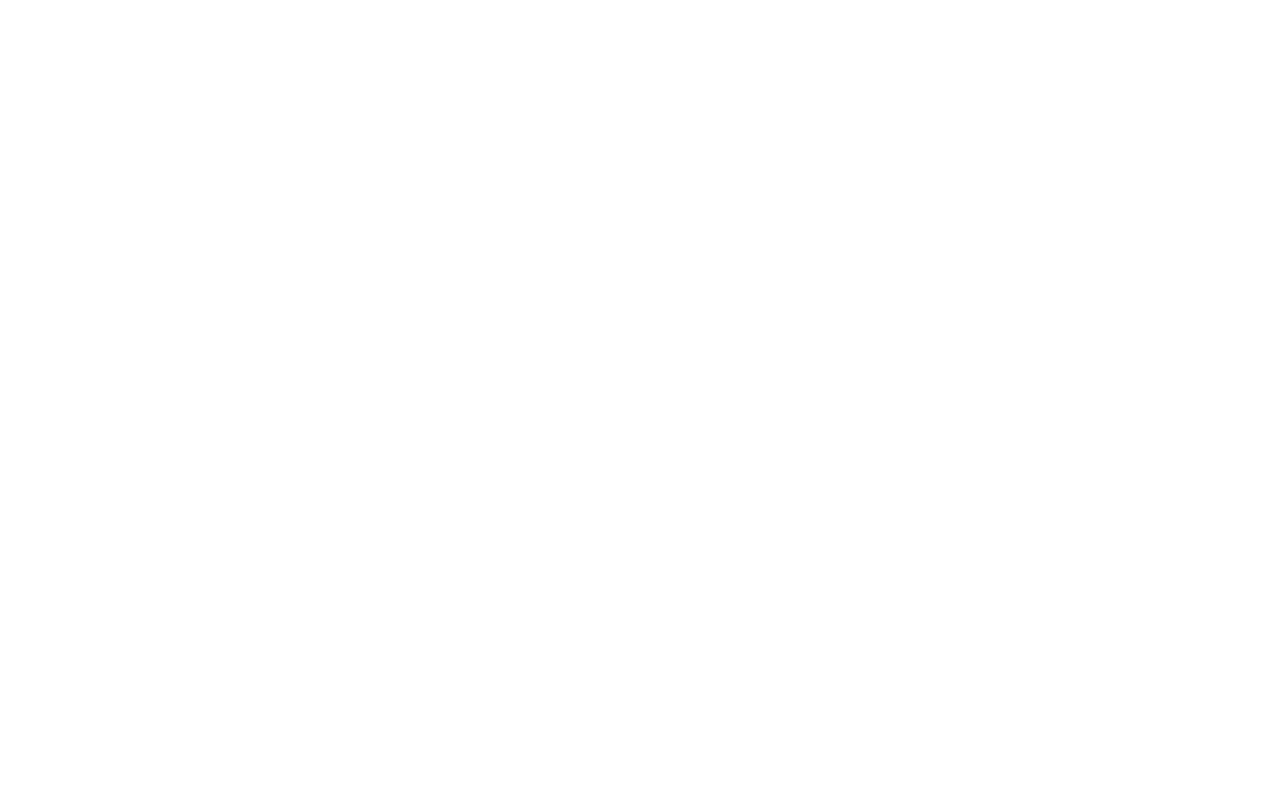
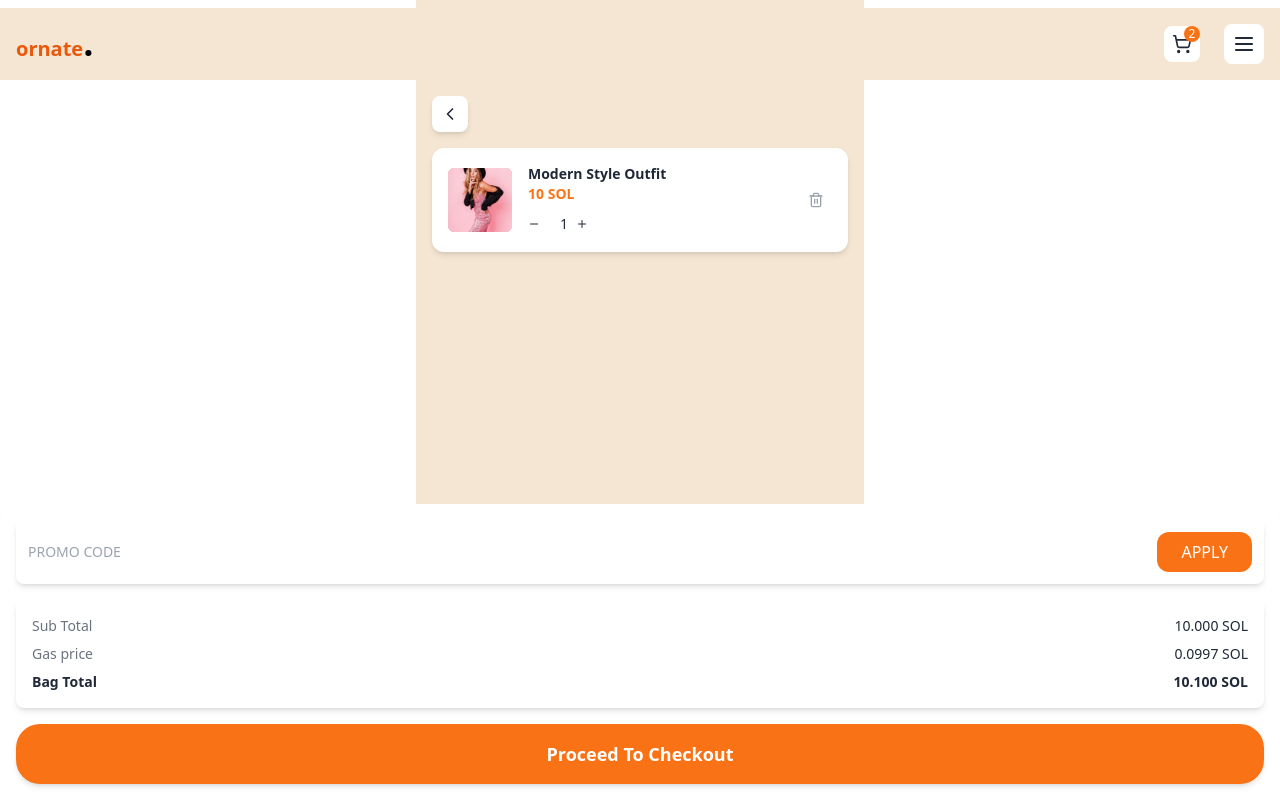
Before and after one commit to nipudas29/ornate, a React (Vite) app in the folder frontend/: page /checkout in a window 1280 px wide. Before the commit this address had no page. Built offline with nearby package versions, Linux system fonts and the light colour scheme; a web font is replaced by a local one.

Commit message:
ADD CHECKOUT PAGE

```diff
--- a/frontend/src/App.jsx
+++ b/frontend/src/App.jsx
@@ -1,5 +1,6 @@
 import './App.css';
 import CardPage from './pages/CardPage';
+import CheckoutPage from './pages/CheckoutPage';
 import HomePage from './pages/HomePage';
 import LoginPage from './pages/LoginPage';
 import { BrowserRouter as Router, Routes, Route, Navigate } from 'react-router-dom';
@@ -12,6 +13,7 @@
         <Route path="/login" element={<LoginPage />} />
         <Route path="/home" element={<HomePage />} />
         <Route path="/card" element={<CardPage />} />
+        <Route path="/checkout" element={<CheckoutPage />} />
       </Routes>
     </Router>
   );
--- a/frontend/src/pages/CardPage.jsx
+++ b/frontend/src/pages/CardPage.jsx
@@ -58,7 +58,7 @@
         <div className="p-4 flex-grow">
             <div className="flex justify-between mb-4">
                 <h2 className="text-xl font-semibold">Modern Style Outfit</h2>
-                <p className="text-lg font-bold">2 ETH</p>
+                <p className="text-lg font-bold">2 SOL</p>
             </div>
             <div className="mb-2">
                 <h1 className="font-semibold text-sm">Details</h1>
--- /dev/null
+++ b/frontend/src/pages/CheckoutPage.jsx
@@ -0,0 +1,151 @@
+import React, { useState } from 'react';
+import { ChevronLeft, ShoppingCart, Menu, Minus, Plus, Trash2 } from 'lucide-react';
+
+function CartIcon() {
+    return (
+        <button variant="ghost" size="icon" className="relative bg-white p-2 rounded-lg">
+            <ShoppingCart className="h-5 w-5" />
+            <span className="absolute top-0 right-0 h-4 w-4 bg-orange-500 rounded-full text-xs text-white flex items-center justify-center">2</span>
+        </button>
+    );
+}
+
+function MenuIcon() {
+    return (
+        <button variant="ghost" size="icon" className='bg-white p-2 rounded-lg'>
+            <Menu className="h-6 w-6" />
+        </button>
+    );
+}
+
+function BackButton() {
+    return (
+        <button
+            className="bg-white p-2 rounded-lg shadow-md"
+            onClick={() => window.history.back()} // Functionality to go back in history
+        >
+            <ChevronLeft className="h-5 w-5" />
+        </button>
+    );
+}
+
+function Header() {
+    return (
+        <header className="fixed top-0 left-0 right-0 bg-[#f5e6d3] p-4 flex justify-between items-center mt-2 z-10">
+            <h1 className="font-bold">
+                <span className="text-xl text-orange-600 md:text-xl font-bold">ornate</span>
+                <span className="text-4xl text-black font-bold leading-none">.</span>
+            </h1>
+            <div className="flex items-center space-x-6">
+                <CartIcon />
+                <MenuIcon />
+            </div>
+        </header>
+    );
+}
+
+// Component to render each cart item
+const CartItem = ({ item, updateQuantity }) => {
+    return (
+        <div className="flex items-center bg-white rounded-xl p-4 shadow-md">
+            <div className={`w-16 h-16 ${item.color} rounded-md mr-4 overflow-hidden`}>
+                <img src={item.image} alt={item.name} className="w-full h-full object-cover" />
+            </div>
+            <div className="flex-grow">
+                <h2 className="font-semibold text-sm">{item.name}</h2>
+                <p className="text-[#f97316] font-bold text-sm">{item.price} SOL</p>
+                <div className="flex items-center mt-2 space-x-2">
+                    <button onClick={() => updateQuantity(item.id, item.quantity - 1)} className="h-6 w-6 p-0">
+                        <Minus className="h-3 w-3" />
+                    </button>
+                    <span className="mx-2 text-sm">{item.quantity}</span>
+                    <button onClick={() => updateQuantity(item.id, item.quantity + 1)} className="h-6 w-6 p-0">
+                        <Plus className="h-3 w-3" />
+                    </button>
+                </div>
+            </div>
+            <button className="h-6 w-6 p-0">
+                <Trash2 className="h-4 w-4 text-gray-400" />
+            </button>
+        </div>
+    );
+};
+
+// Component to render the promo code input and apply button
+const PromoCode = ({ promoCode, setPromoCode }) => {
+    return (
+        <div className="flex gap-2 bg-white p-3 rounded-lg shadow-md">
+            <input
+                type="text"
+                placeholder="PROMO CODE"
+                value={promoCode}
+                onChange={(e) => setPromoCode(e.target.value)}
+                className="flex-grow bg-transparent border-none outline-none text-sm placeholder:text-gray-400"
+            />
+            <button className="bg-[#f97316] text-white px-6 py-2 rounded-xl">APPLY</button>
+        </div>
+    );
+};
+
+// Component to render the subtotal, gas price, and total
+const PricingSummary = ({ subtotal, gasPrice, total }) => {
+    return (
+        <div className="bg-white p-4 rounded-lg shadow-md space-y-2 text-sm">
+            <div className="flex justify-between">
+                <span className="text-gray-500">Sub Total</span>
+                <span>{subtotal.toFixed(3)} SOL</span>
+            </div>
+            <div className="flex justify-between">
+                <span className="text-gray-500">Gas price</span>
+                <span>{gasPrice.toFixed(4)} SOL</span>
+            </div>
+            <div className="flex justify-between font-bold">
+                <span>Bag Total</span>
+                <span>{total.toFixed(3)} SOL</span>
+            </div>
+        </div>
+    );
+};
+
+// Main CheckoutPage component
+export default function CheckoutPage() {
+    const [cartItems, setCartItems] = useState([
+        { id: 1, name: 'Modern Style Outfit', price: 10, quantity: 1, image: '/products/p1.png', color: 'bg-pink-300' },
+    ]);
+    const [promoCode, setPromoCode] = useState('');
+
+    const subtotal = cartItems.reduce((sum, item) => sum + item.price * item.quantity, 0);
+    const gasPrice = 0.0997;
+    const total = subtotal + gasPrice;
+
+    const updateQuantity = (id, newQuantity) => {
+        setCartItems(cartItems.map(item =>
+            item.id === id ? { ...item, quantity: Math.max(0, newQuantity) } : item
+        ));
+    };
+
+    return (
+        <div className="min-h-screen bg-[#f5e6d3] text-gray-800 p-4 max-w-md mx-auto font-sans">
+            <Header />
+
+            {/* Add padding top to compensate for fixed header */}
+            <main className="space-y-4 mt-8 pt-6 pb-48">
+                <div className="mt-6">
+                    <BackButton />
+                </div>
+                {cartItems.map(item => (
+                    <CartItem key={item.id} item={item} updateQuantity={updateQuantity} />
+                ))}
+            </main>
+
+            {/* Fixed promo code, pricing, and checkout button */}
+            <div className="fixed bottom-0 left-0 right-0 bg-white rounded-t-3xl p-4 space-y-4 shadow-lg">
+                <PromoCode promoCode={promoCode} setPromoCode={setPromoCode} />
+                <PricingSummary subtotal={subtotal} gasPrice={gasPrice} total={total} />
+                <button className="w-full bg-[#f97316] text-white py-4 text-lg font-semibold rounded-3xl shadow-md">
+                    Proceed To Checkout
+                </button>
+            </div>
+        </div>
+    );
+}
```
